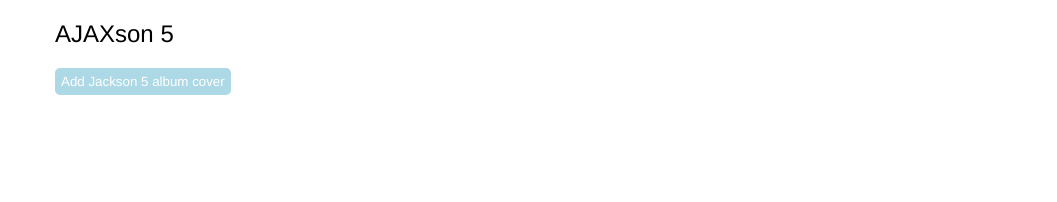
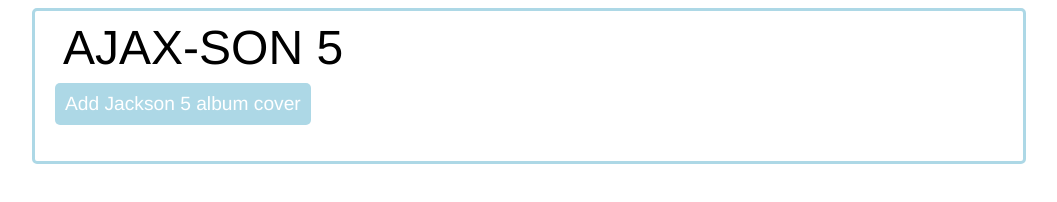
Before and after one commit to robhitt/intro-to-ajax-blog, a plain HTML site: page index.html in a window 1280 px wide. Shown: the whole page, without its empty margins (111-1168 px from the left). Drawn offline with Linux system fonts and the light colour scheme.

Commit message:
mvp ready

```diff
--- a/css/styles.css
+++ b/css/styles.css
@@ -4,11 +4,12 @@
 }
 
 button {
-  padding: 6px;
+  padding: 10px;
   background-color: lightblue;
   color: white;
   border-radius: 5px;
   border: 0;
+  font-size: 1.2em;
 }
 
 button:hover {
@@ -18,9 +19,22 @@ button:hover {
 #container {
   width: 75%;
   margin: 0 auto;
+  border: 3px solid lightblue;
+  border-radius: 5px;
+  padding: 1px 20px 20px 20px;
 }
 
 img {
   width: 200px;
   height: 200px;
 }
+
+h1 {
+  font-size: 3em;
+  padding: 0;
+  margin: 8px;
+  /*background-color: lightblue;*/
+  /*border-radius: 5px;*/
+  /*padding: 10px;*/
+  /*color: #FFF;*/
+}
--- a/index.html
+++ b/index.html
@@ -6,19 +6,15 @@
     <link type="text/css" rel="stylesheet" href="./css/styles.css">
   </head>
   <body>
-
-
     <div id="container">
 
-
-      <h2>AJAXson 5</h2>
+      <h1>AJAX-SON 5</h1>
 
       <button id="btn">Add Jackson 5 album cover</button>
 
       <p id="album-cover"></p>
     </div>
 
-
     <script type="text/javascript" src="js/main.js"></script>
   </body>
 </html>
```
